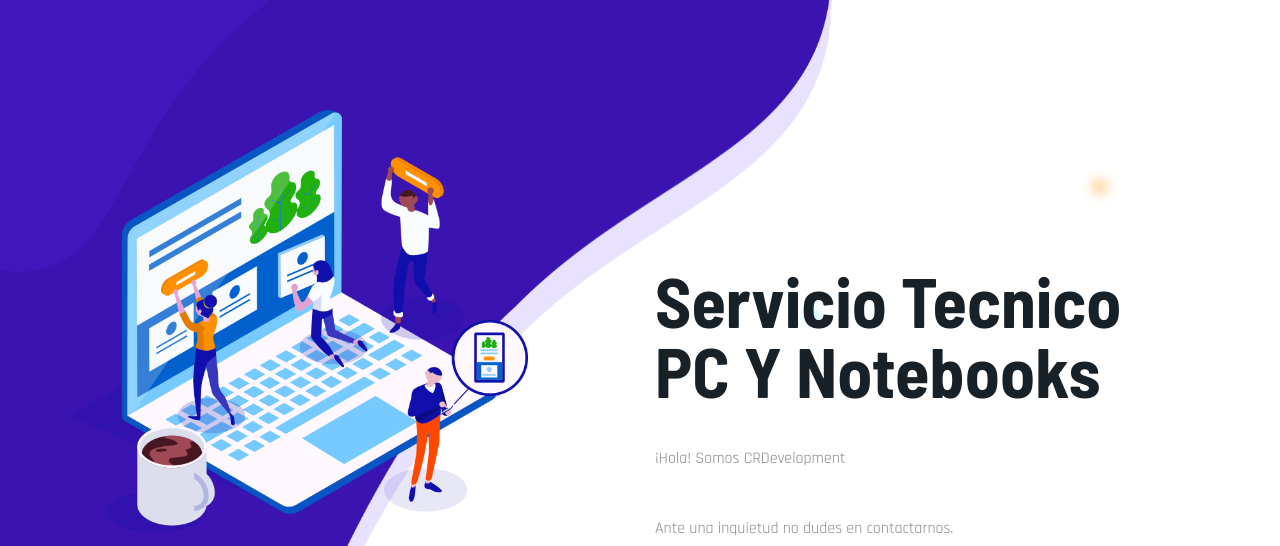
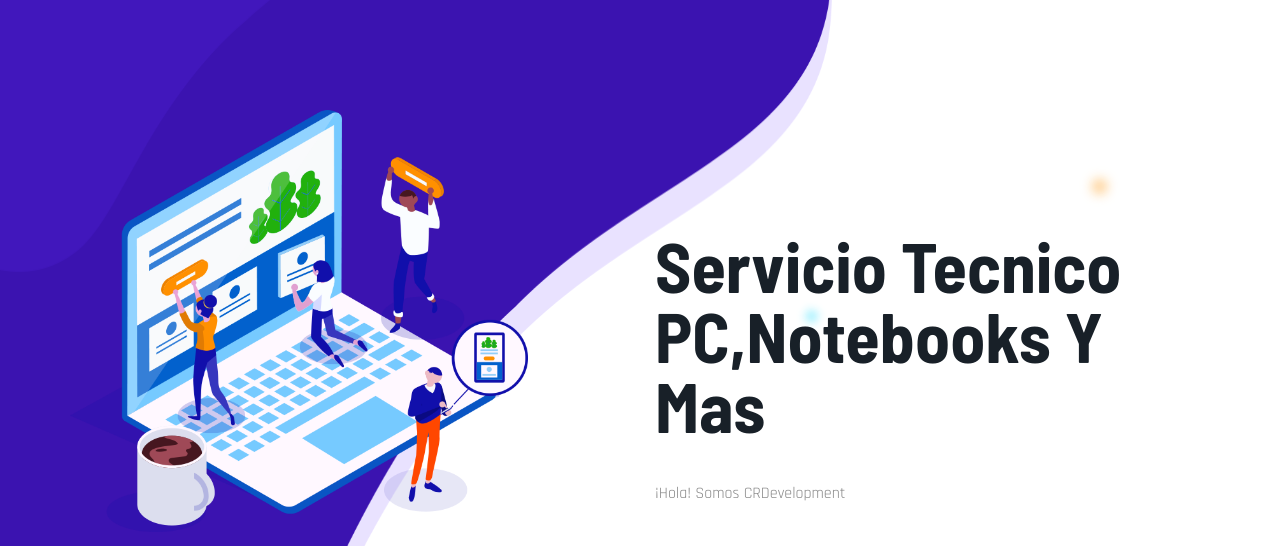
Before and after one commit to juanchehin/CR, a plain HTML site: page index.html in a window 1280 px wide. Shown: the part 189-735 px from the top of the page. Drawn offline with Linux system fonts and the light colour scheme.

Commit message:
Actualizacion de la descripcion

```diff
--- a/index.html
+++ b/index.html
@@ -110,7 +110,7 @@ Organizacion : CDDevelopment
                 <div class="col-lg-6">
                     <div class="banner_text">
                         <div class="banner_text_iner">
-                            <h1>Servicio tecnico PC y Notebooks</h1>
+                            <h1>Servicio tecnico PC,Notebooks y mas</h1>
                             <p>¡Hola! Somos CRDevelopment</p>
                             <p>Ante una inquietud no dudes en contactarnos.</p>
                             <a href="contact.html" class="btn_2">Contacto</a>
```
